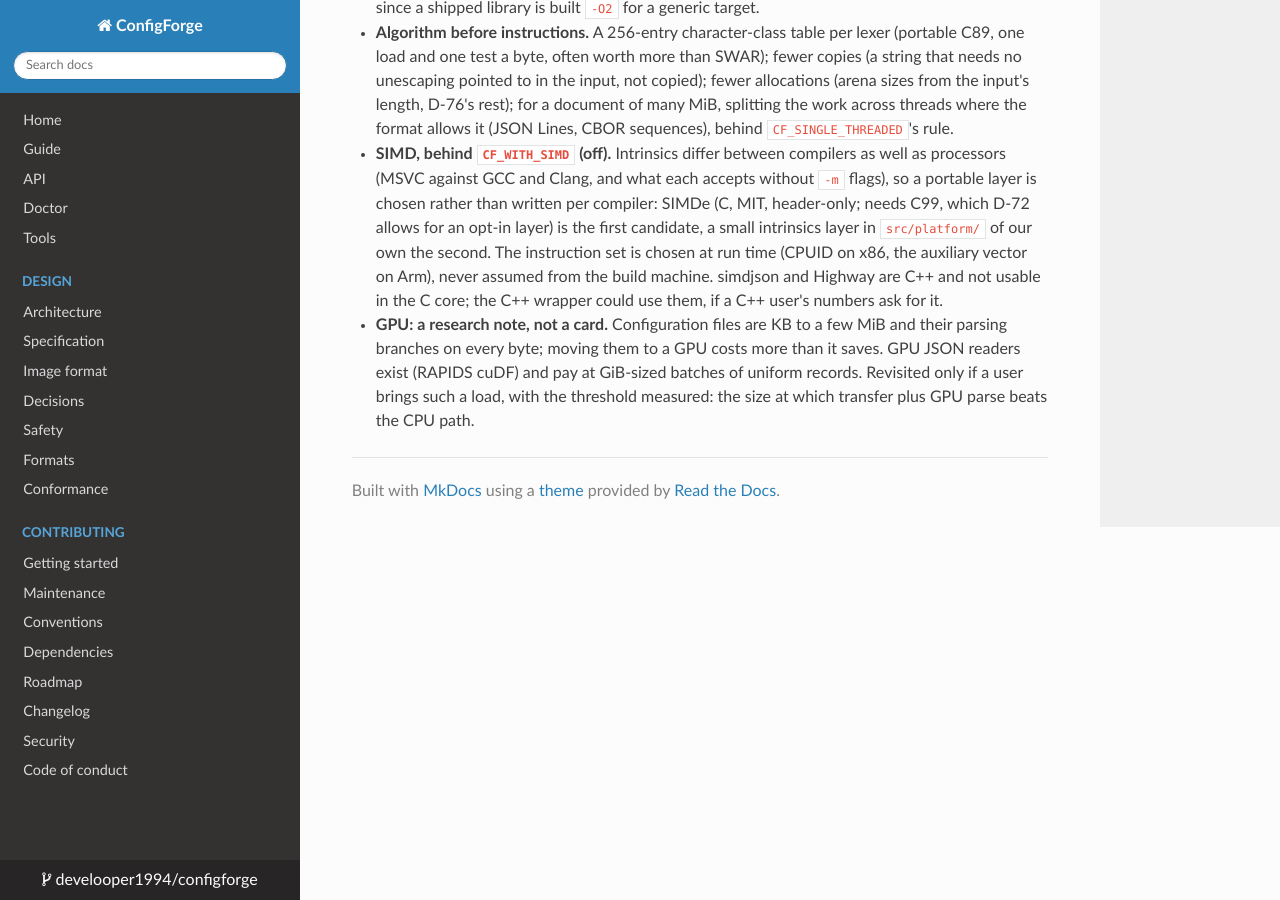
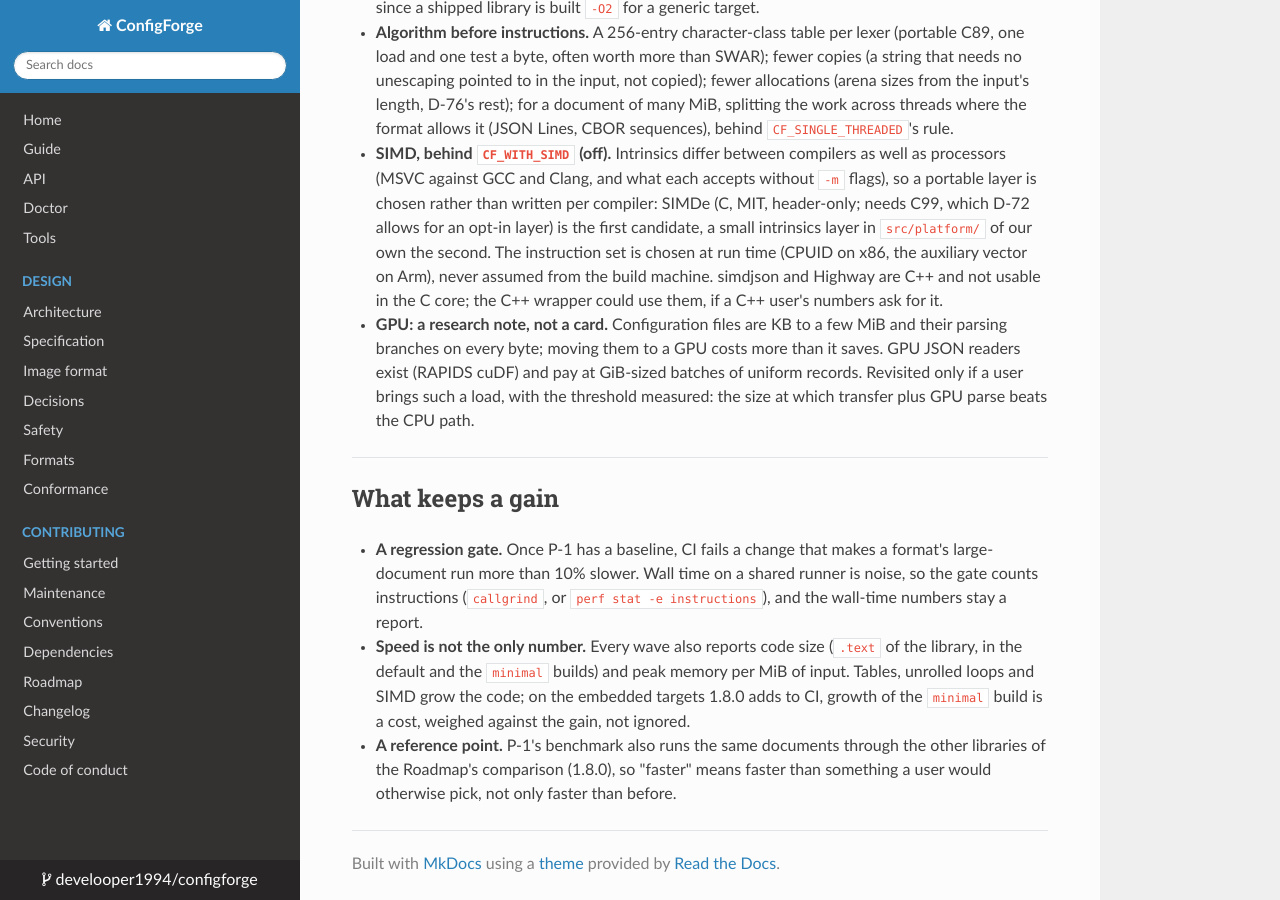
Before and after one commit to develooper1994/configforge, an MkDocs documentation site: the page built from docs/plan/P-word-at-a-time.md, in a window 1280 px wide and 900 px high, scrolled down 4724 px. Built offline with MkDocs 1.6.1, drawn with Linux system fonts in a browser that asks for light colours.

Commit message:
Plan, P cards: a regression gate on instruction counts, code size and memory beside speed, and the other libraries as a reference

```diff
--- a/docs/plan/P-word-at-a-time.md
+++ b/docs/plan/P-word-at-a-time.md
@@ -255,3 +255,22 @@ the order; none is a card until it says where the time goes.
   and pay at GiB-sized batches of uniform records. Revisited only if a
   user brings such a load, with the threshold measured: the size at
   which transfer plus GPU parse beats the CPU path.
+
+---
+
+## What keeps a gain
+
+* **A regression gate.** Once P-1 has a baseline, CI fails a change
+  that makes a format's large-document run more than 10% slower.
+  Wall time on a shared runner is noise, so the gate counts
+  instructions (`callgrind`, or `perf stat -e instructions`), and the
+  wall-time numbers stay a report.
+* **Speed is not the only number.** Every wave also reports code size
+  (`.text` of the library, in the default and the `minimal` builds) and
+  peak memory per MiB of input. Tables, unrolled loops and SIMD grow
+  the code; on the embedded targets 1.8.0 adds to CI, growth of the
+  `minimal` build is a cost, weighed against the gain, not ignored.
+* **A reference point.** P-1's benchmark also runs the same documents
+  through the other libraries of the Roadmap's comparison (1.8.0), so
+  "faster" means faster than something a user would otherwise pick,
+  not only faster than before.
```
